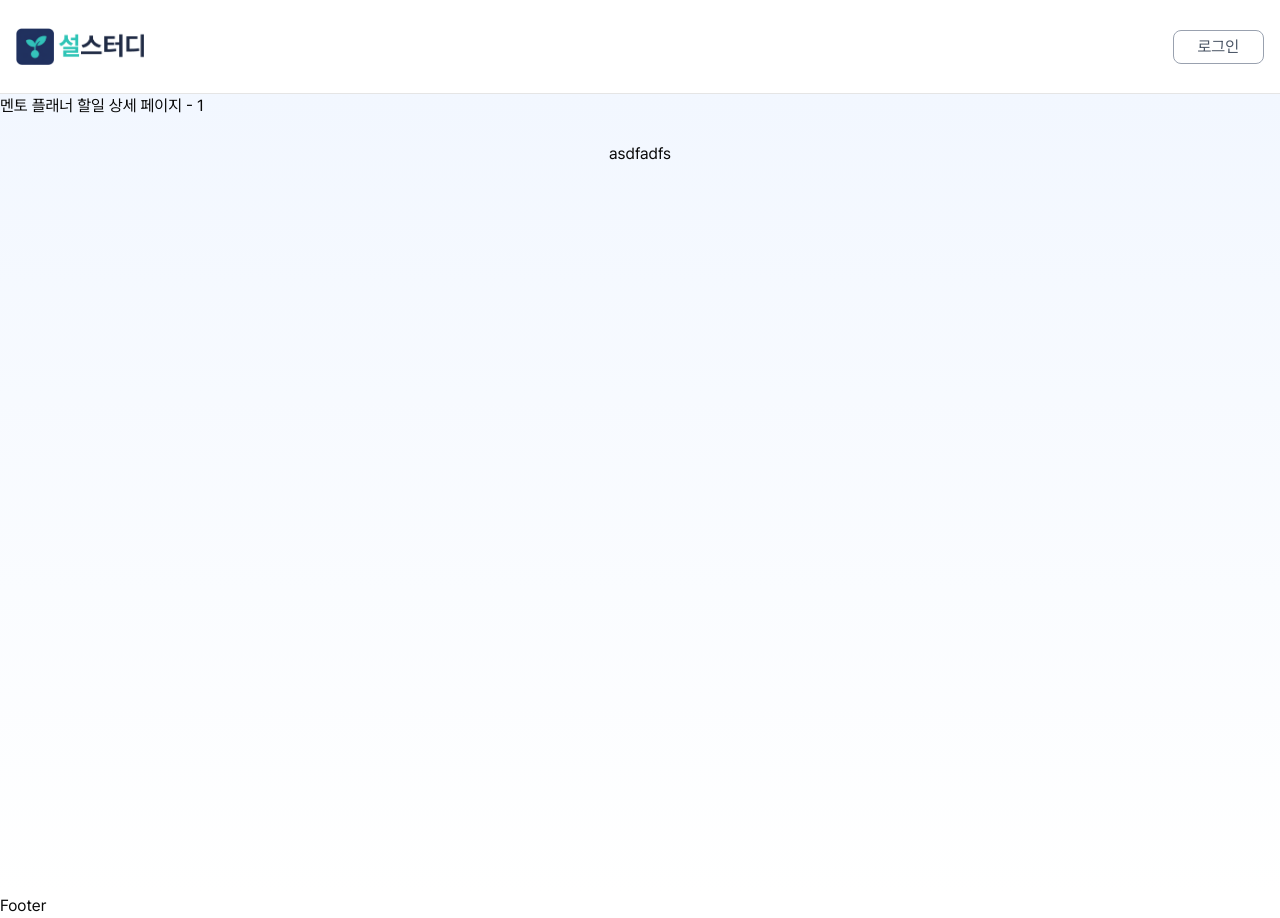
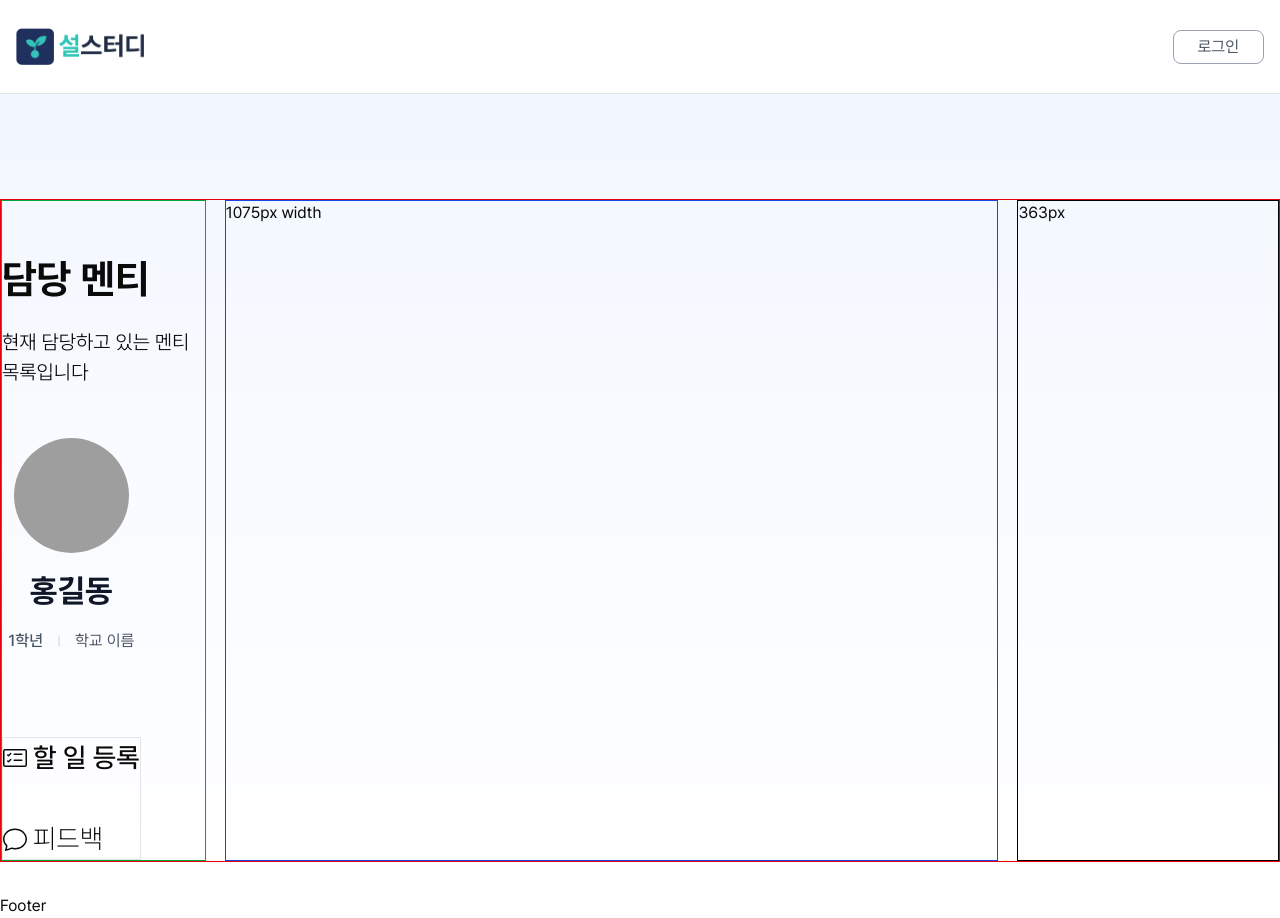
Before and after one commit to LAMED-HACKATHON/sel_study_front, a Next.js app: page /mentor/1 in a window 1280 px wide. Built offline with nearby package versions, Linux system fonts and the light colour scheme; grey boxes are pictures that could not be loaded.

Commit message:
feat: 멘티 프로필 보여주는 UI 구현

```diff
--- a/src/app/mentor/[id]/PlannerPage.tsx
+++ b/src/app/mentor/[id]/PlannerPage.tsx
@@ -1,9 +1,16 @@
 'use client';
 
 import { useState } from 'react';
+import MenteeProfilePanel from '@/app/mentor/[id]/components/MenteeProfilePanel';
 
 const PlannerForm = ({ menteeId }: { menteeId: string }) => {
-  return <div className="mx-auto max-w-[600px] p-[24px]">asdfadfs</div>;
+  return (
+    <div className="mx-auto mt-[105px] flex w-full max-w-[1760px] gap-[19px] border border-red-600">
+      <MenteeProfilePanel />
+      <div className="w-[1075px] border border-blue-700">1075px width</div>
+      <div className="w-[363px] border border-black">363px</div>
+    </div>
+  );
 };
 
 export default PlannerForm;
--- /dev/null
+++ b/src/app/mentor/[id]/components/MenteeProfilePanel.tsx
@@ -0,0 +1,47 @@
+import Image from 'next/image';
+import { RxDividerVertical } from 'react-icons/rx';
+import { BsCardChecklist, BsChat } from 'react-icons/bs';
+
+const MenteeProfilePanel = () => {
+  return (
+    <div className="w-[284px] border border-green-600">
+      <div className="mt-[48px]">
+        <h2 className="mb-[18px] text-[40px] font-bold">담당 멘티</h2>
+        <p className="text-[20px] font-light">현재 담당하고 있는 멘티 목록입니다</p>
+      </div>
+      <div className="mt-[51px]">
+        <div className="flex inline-flex flex-col gap-[14px]">
+          {/* 프로필 이미지 */}
+          <div className="flex-shrink-0">
+            <div className="relative mx-auto h-[115px] w-[115px] overflow-hidden rounded-full">
+              <Image src="https://www.loremfaces.net/96/random.jpg" alt="멘티 프로필 이미지" fill className="object-cover" sizes="96px" />
+            </div>
+          </div>
+
+          {/* 프로필 정보 */}
+          <h3 className="text-center text-[32px] font-bold text-gray-900">홍길동</h3>
+          <div className="text-center">
+            <div className="flex items-center justify-center gap-2">
+              <span className="text-[16px] font-medium text-gray-600">1학년</span>
+              <RxDividerVertical className="self-center text-gray-300" />
+              <span className="text-[16px] text-gray-600">학교 이름</span>
+            </div>
+          </div>
+
+          {/* 왼쪽 밑 메뉴 */}
+          <div className="mt-[70px] flex flex-col items-start gap-[40px] border">
+            <button className="flex cursor-pointer items-center text-[27px] font-medium">
+              <BsCardChecklist size={24} className="mr-[6px]" />할 일 등록
+            </button>
+            <button className="flex cursor-pointer items-center text-[27px] font-extralight">
+              <BsChat size={24} className="mr-[6px]" />
+              피드백
+            </button>
+          </div>
+        </div>
+      </div>
+    </div>
+  );
+};
+
+export default MenteeProfilePanel;
--- a/src/app/mentor/[id]/page.tsx
+++ b/src/app/mentor/[id]/page.tsx
@@ -4,7 +4,6 @@ const MentorPlanner = async ({ params }: { params: Promise<{ id: string }> }) =>
 
   return (
     <div className="flex min-h-screen flex-col bg-linear-to-b from-[#F2F7FF] to-white">
-      <div>멘토 플래너 할일 상세 페이지 - {id}</div>
       <PlannerPage menteeId={id} />
     </div>
   );
```
Also changed, not shown: 1 other file (tests, documents, lock files or other folders).
